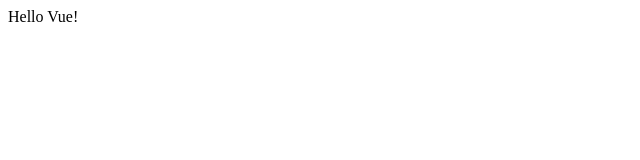
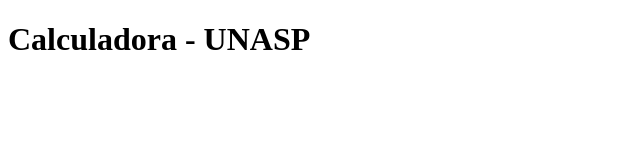
Before and after one commit to RodrigoCasa/RodrigoCasa.github.io, a plain HTML site: page 02-Calculadora Vuejs.html in a window 1280 px wide. Shown: the whole page, without its empty margins (0-640 px from the left). Drawn offline with nearby package versions, Linux system fonts and the light colour scheme.

Commit message:
Update 02-Calculadora Vuejs.html

```diff
--- a/02-Calculadora Vuejs.html
+++ b/02-Calculadora Vuejs.html
@@ -5,6 +5,7 @@
   <script src="https://unpkg.com/vue"></script>
 </head>
 <body>
+  <h1>Calculadora - UNASP</h1>
   <div id="app">
     {{ message }}
   </div>
@@ -13,7 +14,8 @@
     var app = new Vue({
       el: '#app',
       data: {
-        message: 'Hello Vue!'
+        n1: 2,
+        n2: 5,
       }
     })
   </script>
```
